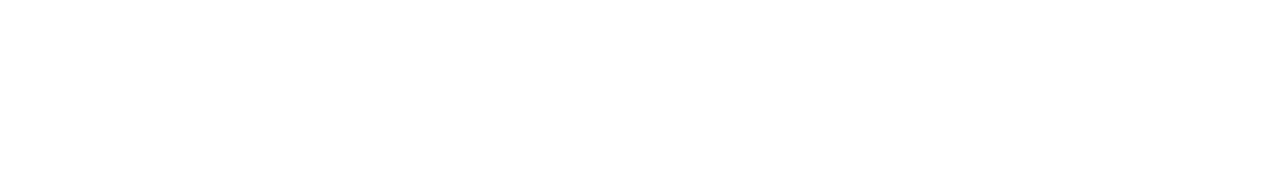
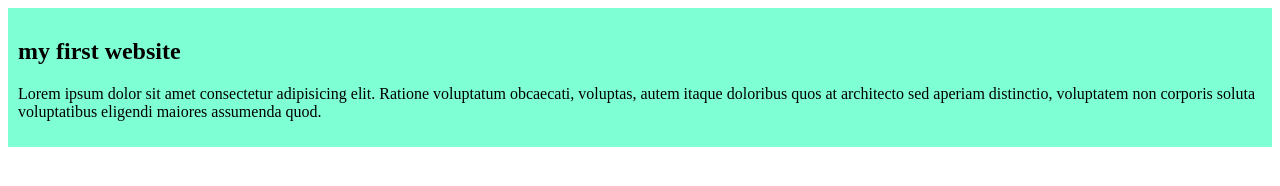
Before and after one commit to abdullah-al-marjuc-talha/my-simple-website, a plain HTML site: page index.html in a window 1280 px wide. Drawn offline with Linux system fonts and the light colour scheme.

Commit message:
added the first website

```diff
--- a/index.html
+++ b/index.html
@@ -4,8 +4,19 @@
     <meta charset="UTF-8">
     <meta name="viewport" content="width=device-width, initial-scale=1.0">
     <title>my simple website</title>
+    <link rel="stylesheet" href="styles/style.css">
 </head>
 <body>
+    <div>
 
+        <h2>my first website </h2>
+
+        <p>
+
+            Lorem ipsum dolor sit amet consectetur adipisicing elit. Ratione voluptatum obcaecati, voluptas, autem itaque doloribus quos at architecto sed aperiam distinctio, voluptatem non corporis soluta voluptatibus eligendi maiores assumenda quod.
+
+        </p>
+
+    </div>
 </body>
 </html>
--- /dev/null
+++ b/styles/style.css
@@ -0,0 +1,7 @@
+div
+{
+
+    background-color: aquamarine;
+    padding: 10px;
+
+}
```
